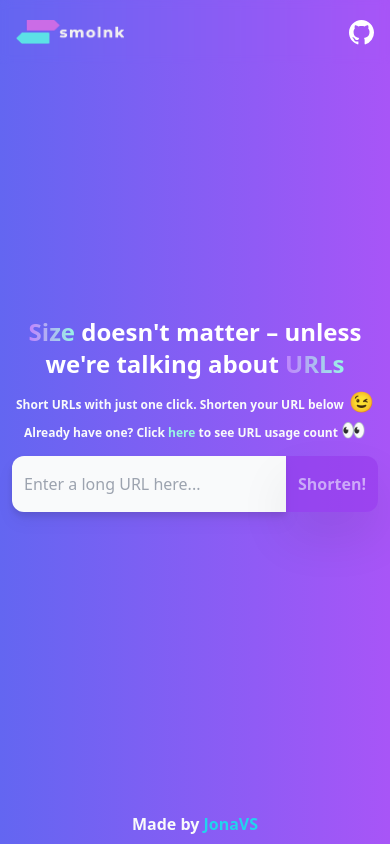
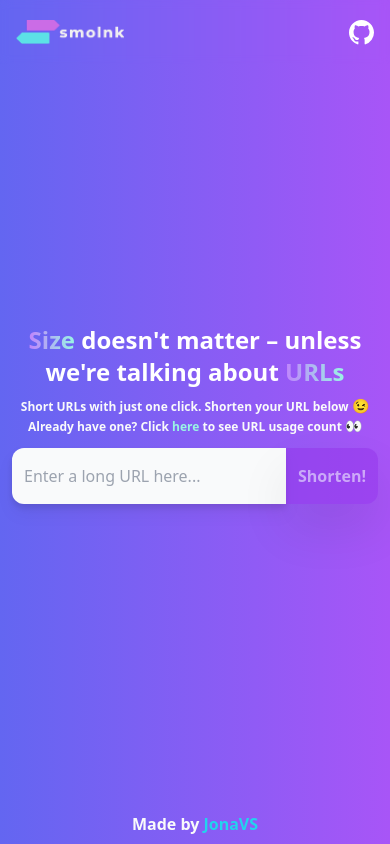
Before and after one commit to JonaVS/smolnk, a React (Vite) app: page / in a window 390 px wide. Built offline with nearby package versions, Linux system fonts and the light colour scheme; no server answers.

Commit message:
ui: adjust emojis size at ShortenerSectionMsg
-Different size depending on screen width breakpoints

```diff
--- a/src/components/ShortenerSection/ShortenerSectionMsg/ShortenerSectionMsg.tsx
+++ b/src/components/ShortenerSection/ShortenerSectionMsg/ShortenerSectionMsg.tsx
@@ -3,7 +3,7 @@ import { Link } from "react-router-dom";
 const lineClassName = "mx-auto text-center h-max w-full text-white text-2xl md:text-5xl lg:text-6xl font-bold";
 const keywordClassName = "font-extrabold text-transparent bg-clip-text bg-gradient-to-r from-purple-400 to-teal-200";
 const extraLineClassName = "text-center text-gray-50 text-xs sm:text-sm font-bold"
-const emojiClassName = "text-xl"
+const emojiClassName = "text-sm md:text-xl"
 
 const ShortenerSectionMsg = () => {
   return (
```
